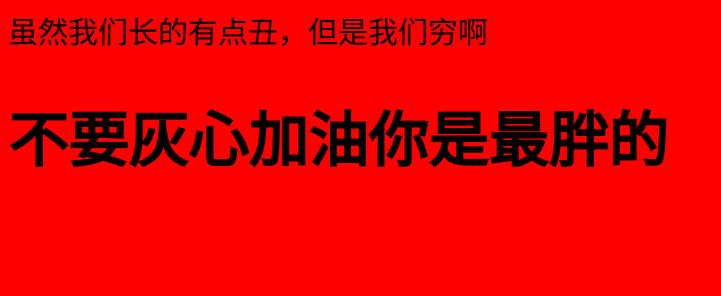
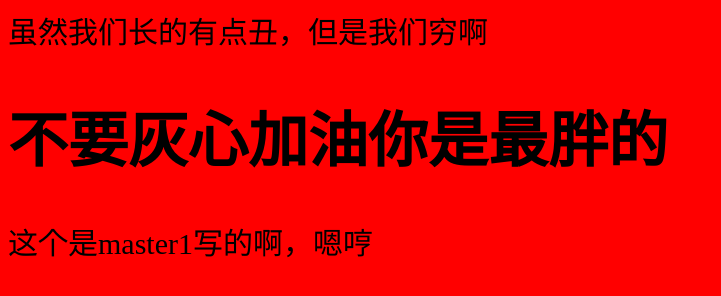
Before and after one commit to zzuWanghao/demo-1, a plain HTML site: page index.html in a window 1280 px wide. Shown: the whole page, without its empty margins (0-721 px from the left). Drawn offline with Linux system fonts and the light colour scheme.

Commit message:
这个是master1

```diff
--- a/index.html
+++ b/index.html
@@ -11,6 +11,7 @@
 <body>
     虽然我们长的有点丑，但是我们穷啊
     <h1>不要灰心加油你是最胖的</h1>
+    <p1>这个是master1写的啊，嗯哼</p1>
 </body>
 
 </html>
```
